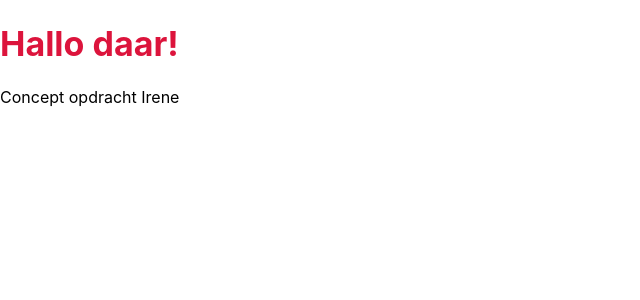
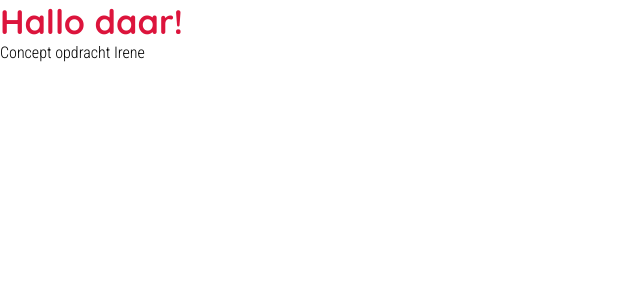
Before and after one commit to Irene-Jurna/novi-frontend-huiswerkopdracht-concept-opdracht-react, a React (Create React App) app: page / in a window 1280 px wide. Shown: the top 300 px of the page, without its empty margins (0-640 px from the left). Built offline with nearby package versions, Linux system fonts and the light colour scheme.

Commit message:
opdracht 1 af

```diff
--- a/src/App.css
+++ b/src/App.css
@@ -1,4 +1,25 @@
+@import url('https://fonts.googleapis.com/css2?family=Quicksand:wght@600;700&display=swap');
+@import url('https://fonts.googleapis.com/css2?family=Roboto+Condensed:wght@300&display=swap');
+
+/*Kleurenpalet:*/
+/*Rood #dd3038;*/
+/*Oranje #e7613a;*/
+/*Licht oranje #FDF4F2;*/
+/*Zwart #292929 (voor standaard tekst);*/
+/*Wit #FFFFFF;*/
+
+* {
+  margin: 0;
+  padding: 0;
+  box-sizing: border-box;
+}
+
 h1 {
+  font-family: 'Quicksand', sans-serif;
   font-size: 34px;
   color: crimson;
 }
+
+p {
+  font-family: 'Roboto Condensed', sans-serif;
+}
```
Also changed, not shown: 1 other file (tests, documents, lock files or other folders).
